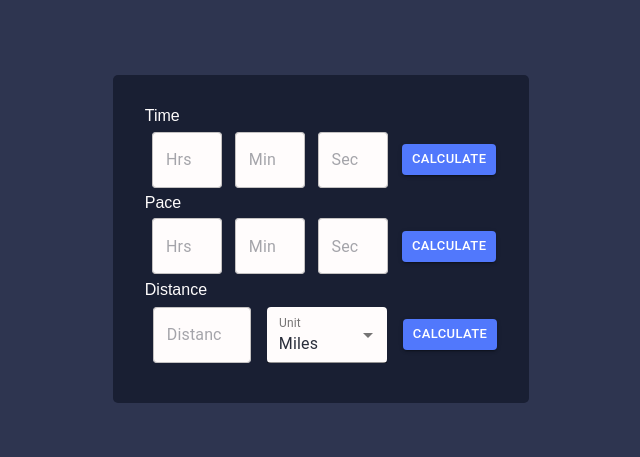
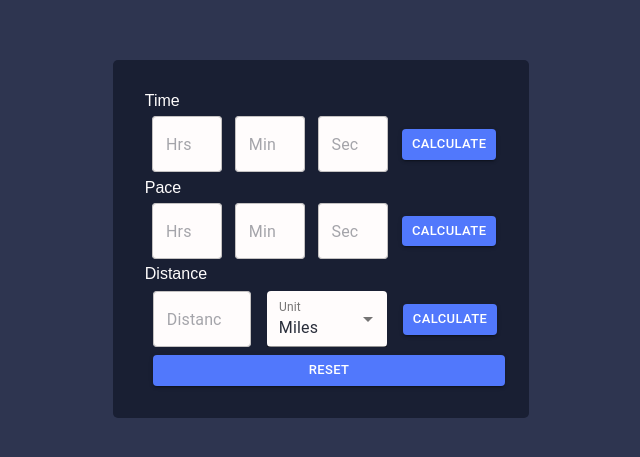
Before and after one commit to djm158/runcalculator, a React (Create React App) app: page / in a window 1280 px wide. Shown: the part 121-578 px from the top of the page, without its empty margins (319-959 px from the left). Built offline with nearby package versions, Linux system fonts and the light colour scheme.

Commit message:
add reset, app title

```diff
--- a/public/index.html
+++ b/public/index.html
@@ -20,7 +20,7 @@
       work correctly both with client-side routing and a non-root public URL.
       Learn how to configure a non-root public URL by running `npm run build`.
     -->
-	<title>React App</title>
+	<title>Running Calculator</title>
 </head>
 
 <body>
--- a/src/App.js
+++ b/src/App.js
@@ -30,7 +30,7 @@ const theme = createMuiTheme({
         backgroundColor: "#fffcfc",
         borderRadius: "4px"
       }
-    },
+    }
   }
 });
 
@@ -99,6 +99,16 @@ export default function App() {
     setDistance(totalSeconds / totalPaceSeconds);
   };
 
+  const reset = () => {
+    setSeconds("");
+    setMinutes("");
+    setHours("");
+    setPaceSeconds("");
+    setPaceMinutes("");
+    setPaceHours("");
+    setDistance("");
+  };
+
   return (
     <ThemeProvider theme={theme}>
       <Grid
@@ -115,7 +125,7 @@ export default function App() {
             <Box display="flex" justifyContent="center" alignItems="center">
               <TextField
                 InputProps={{
-                  inputProps: { min: 0, }
+                  inputProps: { min: 0 }
                 }}
                 placeholder="Hrs"
                 variant="outlined"
@@ -169,7 +179,7 @@ export default function App() {
               />
               <TextField
                 InputProps={{
-                  inputProps: { min: 0 }
+                  inputProps: { min: 0, max: 59 }
                 }}
                 onChange={e => setPaceMinutes(parseInt(e.target.value))}
                 placeholder="Min"
@@ -179,7 +189,7 @@ export default function App() {
               />
               <TextField
                 InputProps={{
-                  inputProps: { min: 0 }
+                  inputProps: { min: 0, max: 59 }
                 }}
                 onChange={e => setPaceSeconds(parseInt(e.target.value))}
                 placeholder="Sec"
@@ -235,6 +245,16 @@ export default function App() {
               </Button>
             </Box>
           </form>
+          <Button
+            fullWidth
+            className={classes.button}
+            size="small"
+            variant="contained"
+            color="primary"
+            onClick={reset}
+          >
+            Reset
+          </Button>
         </div>
       </Grid>
     </ThemeProvider>
```
